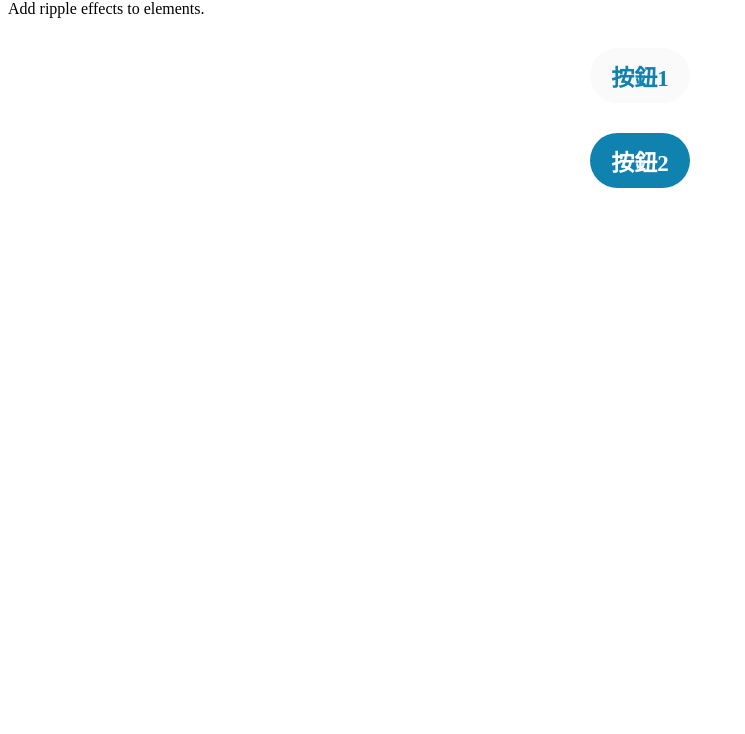
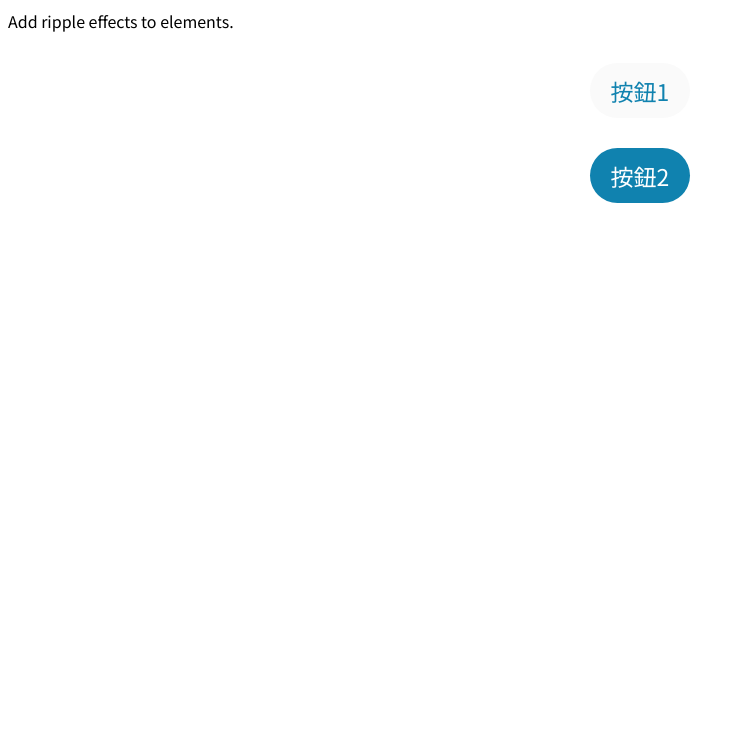
Before and after one commit to EricHsia7/ripple.js, a plain HTML site: page index.html in a window 1280 px wide. Shown: the part 66-800 px from the top of the page, without its empty margins (0-745 px from the left). Drawn offline with nearby package versions, Linux system fonts and the light colour scheme.

Commit message:
Update index.html

```diff
--- a/index.html
+++ b/index.html
@@ -3,6 +3,7 @@
 <meta charset="UTF-8" />
 <title>ripple.js</title>
 <style>
+  @import url('https://fonts.googleapis.com/css2?family=Noto+Sans+TC:wght@400,500,700&display=swap');
 .btn {
   width:100px;
   height:55px;
@@ -11,7 +12,8 @@
   justify-content: center;
   align-items: center;
   font-size:23px;
-  font-weight:bold;
+  font-weight:500;
+  font-family: 'Noto Sans TC', sans-serif;
   margin-top:30px;
 }
 #b1 {
@@ -22,6 +24,14 @@ background:#fafafa;
 background:#1082af;
 color:#fff;
 }
+  h1 {
+  font-weight:700;
+  font-family: 'Noto Sans TC', sans-serif;
+  }
+  p {
+  font-weight:500;
+  font-family: 'Noto Sans TC', sans-serif;
+  }
 </style>
 <h1>ripple.js</h1>
 <p>Add ripple effects to elements.</p>
```
